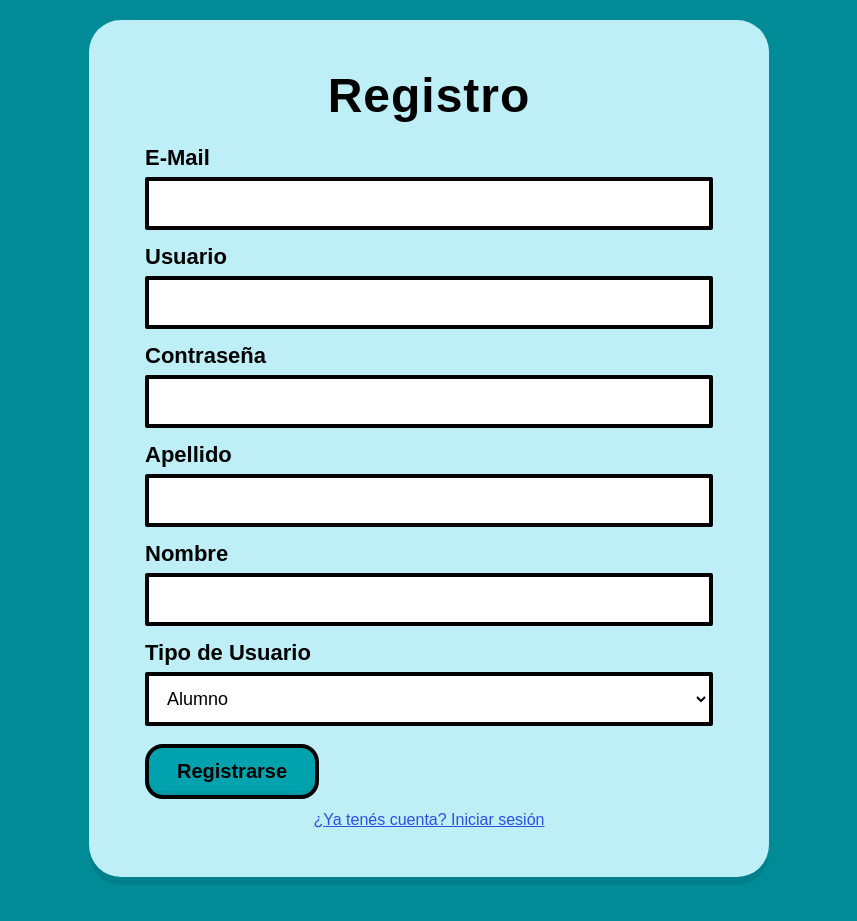
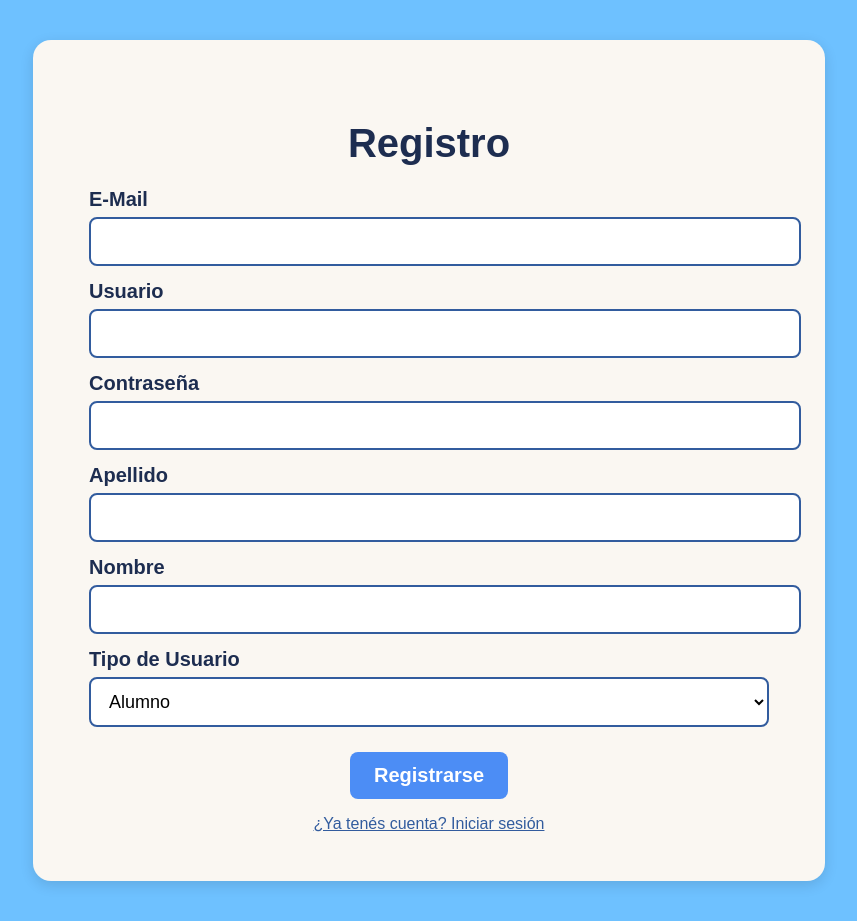
Before and after one commit to BrunoMarttin/comunicaciones, a PHP site: page /Backend/registro.html in a window 1280 px wide. Shown: the whole page, without its empty margins (211-1068 px from the left). Before the commit the page ends 877 px from the top, so only its background shows below. Run offline with PHP 8.4, Linux system fonts and the light colour scheme.

Commit message:
Ultimas modificaciones

```diff
--- a/Backend/registro.html
+++ b/Backend/registro.html
@@ -12,35 +12,68 @@
         <h2>Registro</h2>
 
         <form action="consultas/registro.php" method="POST">
-          <label class="form-label">E-Mail</label>
-          <input class="form-input" name="email" type="email" required />
-
-          <label class="form-label">Usuario</label>
-          <input class="form-input" name="usuario" type="text" required />
-
-          <label class="form-label">Contraseña</label>
+          <label class="form-label" for="email">E-Mail</label>
           <input
             class="form-input"
+            id="email"
+            name="email"
+            type="email"
+            required
+          />
+
+          <label class="form-label" for="usuario">Usuario</label>
+          <input
+            class="form-input"
+            id="usuario"
+            name="usuario"
+            type="text"
+            required
+          />
+
+          <label class="form-label" for="contrasena">Contraseña</label>
+          <input
+            class="form-input"
+            id="contrasena"
             name="contrasena"
             type="password"
             required
           />
 
-          <label class="form-label">Apellido</label>
-          <input class="form-input" name="apellido" type="text" required />
+          <label class="form-label" for="apellido">Apellido</label>
+          <input
+            class="form-input"
+            id="apellido"
+            name="apellido"
+            type="text"
+            required
+          />
 
-          <label class="form-label">Nombre</label>
-          <input class="form-input" name="nombre" type="text" required />
+          <label class="form-label" for="nombre">Nombre</label>
+          <input
+            class="form-input"
+            id="nombre"
+            name="nombre"
+            type="text"
+            required
+          />
 
-          <label class="form-label">Tipo de Usuario</label>
-          <select class="form-input" name="tipo_usuario" required>
+          <label class="form-label" for="tipo_usuario">Tipo de Usuario</label>
+          <select
+            class="form-input"
+            id="tipo_usuario"
+            name="tipo_usuario"
+            required
+          >
             <option value="alumno">Alumno</option>
             <option value="tutor">Tutor</option>
             <option value="preceptor">Preceptor</option>
             <option value="directivo">Directivo</option>
           </select>
 
-          <button class="form-btn" type="submit">Registrarse</button>
+          <!-- Botón centrado -->
+          <div class="form-actions">
+            <button class="form-btn" type="submit">Registrarse</button>
+          </div>
         </form>
 
         <a class="form-link" href="index.html"
--- a/Frontend/css/style.css
+++ b/Frontend/css/style.css
@@ -1,130 +1,154 @@
 :root {
-  --bg-teal: #008b97;
-  --card-celeste: #bfeff6;
-  --accent: #00a3ad;
-  --black: #000000;
+  /* Colores suavizados manteniendo parentesco */
+  --bg-main: #f3f6ff; /* crema azulado MUY suave */
+  --bg-card: #faf7f2; /* crema cálido para evitar blanco puro */
+  --blue-dark: #26406a; /* azul oscuro suavizado */
+  --blue-mid: #325c9e; /* azul intermedio armónico */
+  --blue: #4c8df5; /* azul claro suavizado */
+  --blue-hover: #3a74d9; /* azul hover más cálido */
+  --text-dark: #1d2d50; /* azul grisáceo amigable */
   --white: #ffffff;
 }
 
-* {
-  box-sizing: border-box;
+/* =============== FONDO GENERAL =============== */
+html,
+body {
+  margin: 0;
+  font-family: "Arial", Helvetica, sans-serif;
+  background-color: #6ec1ff;
 }
 
-html,
-body {
-  height: 100%;
-  margin: 0;
-  font-family: "Arial", Helvetica, sans-serif;
-  background-color: var(--bg-teal);
+/* =============== NAVBAR =============== */
+.navbar {
+  display: flex;
+  justify-content: space-between;
+  align-items: center;
+  background-color: var(--blue-dark);
+  padding: 12px 26px;
+  color: var(--white);
+  box-shadow: 0 2px 6px rgba(0, 0, 0, 0.15);
 }
 
-.page-wrapper {
-  min-height: 100vh;
-  display: flex;
-  align-items: center;
-  justify-content: center;
-  padding: 20px;
+.navbar a {
+  color: var(--white);
+  text-decoration: none;
+  margin-left: 12px;
+  background-color: var(--blue);
+  padding: 8px 14px;
+  border-radius: 6px;
+  transition: background-color 0.25s;
 }
 
+.navbar a:hover {
+  background-color: var(--blue-hover);
+}
+
+/* =============== CONTENEDOR CENTRAL =============== */
+.page-wrapper {
+  display: flex;
+  justify-content: center;
+  align-items: center;
+  padding: 40px 0;
+  min-height: 80vh;
+}
+
+/* =============== FORMULARIO =============== */
 .form-container {
-  background: var(--card-celeste);
+  background: var(--bg-card);
   width: 680px;
   max-width: 95%;
-  border-radius: 32px;
   padding: 48px 56px;
-  box-shadow: 0 8px 0 rgba(0, 0, 0, 0.08);
-  text-align: left;
-  position: relative;
+  border-radius: 18px;
+  box-shadow: 0 4px 14px rgba(0, 0, 0, 0.12);
 }
 
+/* Títulos */
 .form-container h1,
 .form-container h2 {
-  margin: 0 0 22px 0;
   text-align: center;
   font-weight: 900;
-  color: var(--black);
-  letter-spacing: 1px;
-  font-size: 48px;
+  font-size: 40px;
+  color: var(--text-dark);
+  margin-bottom: 22px;
 }
 
+/* =============== LABELS =============== */
 .form-label {
   display: block;
-  font-size: 22px;
+  font-size: 20px;
   font-weight: 700;
   margin: 14px 0 6px 0;
-  color: var(--black);
+  color: var(--text-dark);
 }
 
+/* =============== INPUTS =============== */
 .form-input {
-  display: block;
   width: 100%;
   padding: 12px 14px;
   font-size: 18px;
-  border: 4px solid var(--black);
-  border-radius: 2px;
+  border: 2px solid var(--blue-mid);
+  border-radius: 8px;
   background: var(--white);
   outline: none;
 }
 
-.form-row {
-  margin-bottom: 10px;
+/* =============== BOTÓN PRINCIPAL =============== */
+.form-actions {
+  display: flex;
+  justify-content: center;
+  width: 100%;
 }
 
 .form-btn {
-  display: inline-block;
-  margin: 18px auto 0 auto;
-  padding: 12px 28px;
+  display: block; /* <- esto es lo que lo centra bien */
+  margin-top: 25px;
+  padding: 12px 24px;
   font-size: 20px;
   font-weight: 800;
-  background: var(--accent);
-  color: var(--black);
-  border: 4px solid var(--black);
-  border-radius: 18px;
+  background: var(--blue);
+  color: var(--white);
+  border-radius: 8px;
+  border: none;
   cursor: pointer;
-  text-align: center;
-  box-shadow: inset 0 -4px rgba(0, 0, 0, 0.06);
+  transition: 0.25s;
 }
 
-/* hover */
 .form-btn:hover {
-  background: #008b94;
-  color: white;
+  background: var(--blue-hover);
+  transform: translateY(-1px);
 }
 
+/* =============== LINK =============== */
 .form-link {
   display: block;
   text-align: center;
-  margin-top: 12px;
+  margin-top: 16px;
   font-size: 16px;
-  color: #2b4fe1; /* azul link */
+  color: var(--blue-mid);
   text-decoration: underline;
 }
 
-.form-actions {
-  display: flex;
-  justify-content: center;
-  align-items: center;
-}
-
-/* Responsive */
+/* =============== RESPONSIVE =============== */
 @media (max-width: 720px) {
   .form-container {
-    width: 92%;
     padding: 28px 24px;
-    border-radius: 22px;
   }
+
   .form-container h1,
   .form-container h2 {
-    font-size: 36px;
+    font-size: 32px;
   }
+
   .form-label {
     font-size: 18px;
   }
+
   .form-input {
     font-size: 16px;
   }
+
   .form-btn {
     font-size: 18px;
-    padding: 10px 22px;
+    padding: 10px 20px;
   }
 }
```
Also changed, not shown: Backend/consultas/comunicados.php (+27 -1 lines), Backend/consultas/crear_comunicado.php (+27 -1 lines), Frontend/css/comunicado.css (+102 -65 lines).
